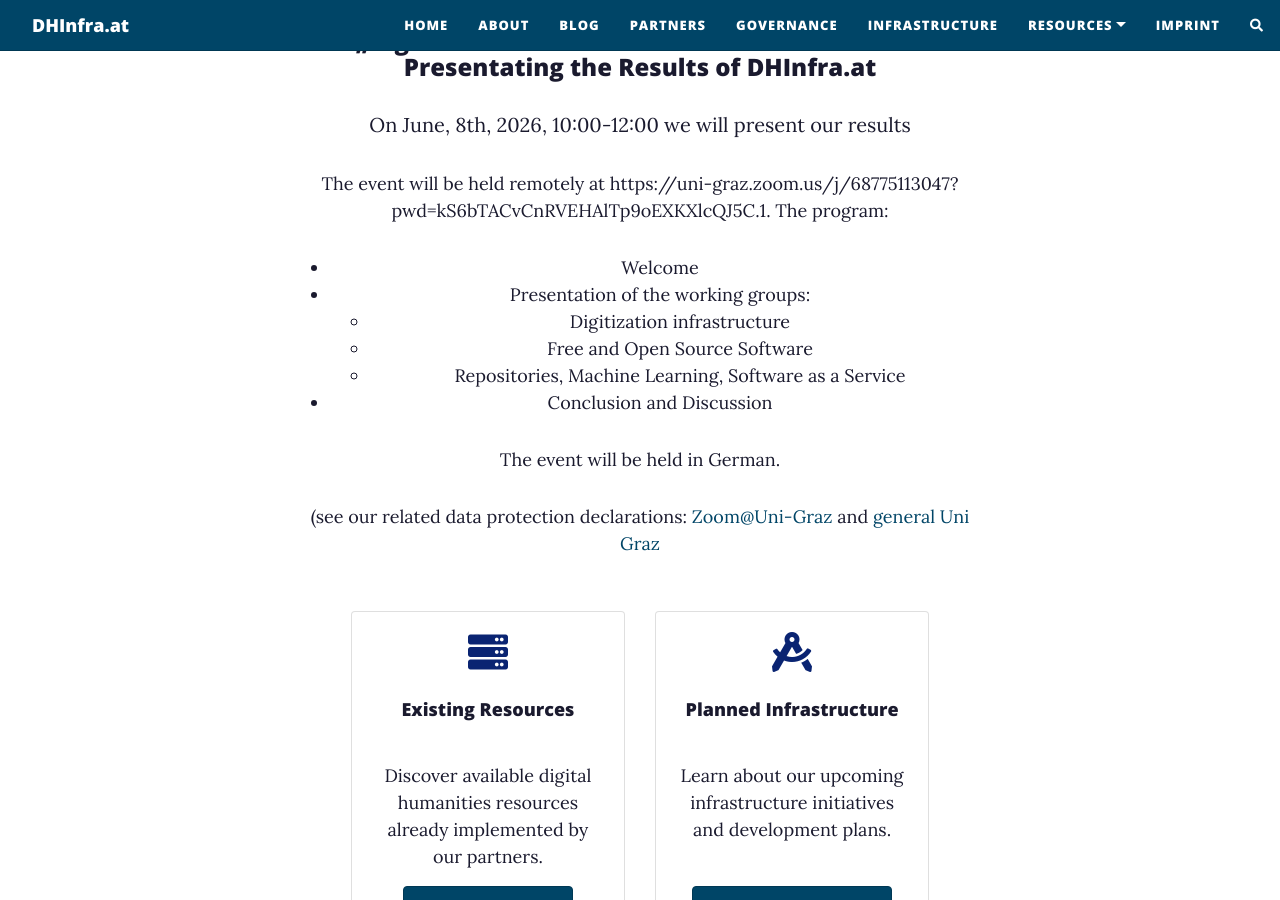
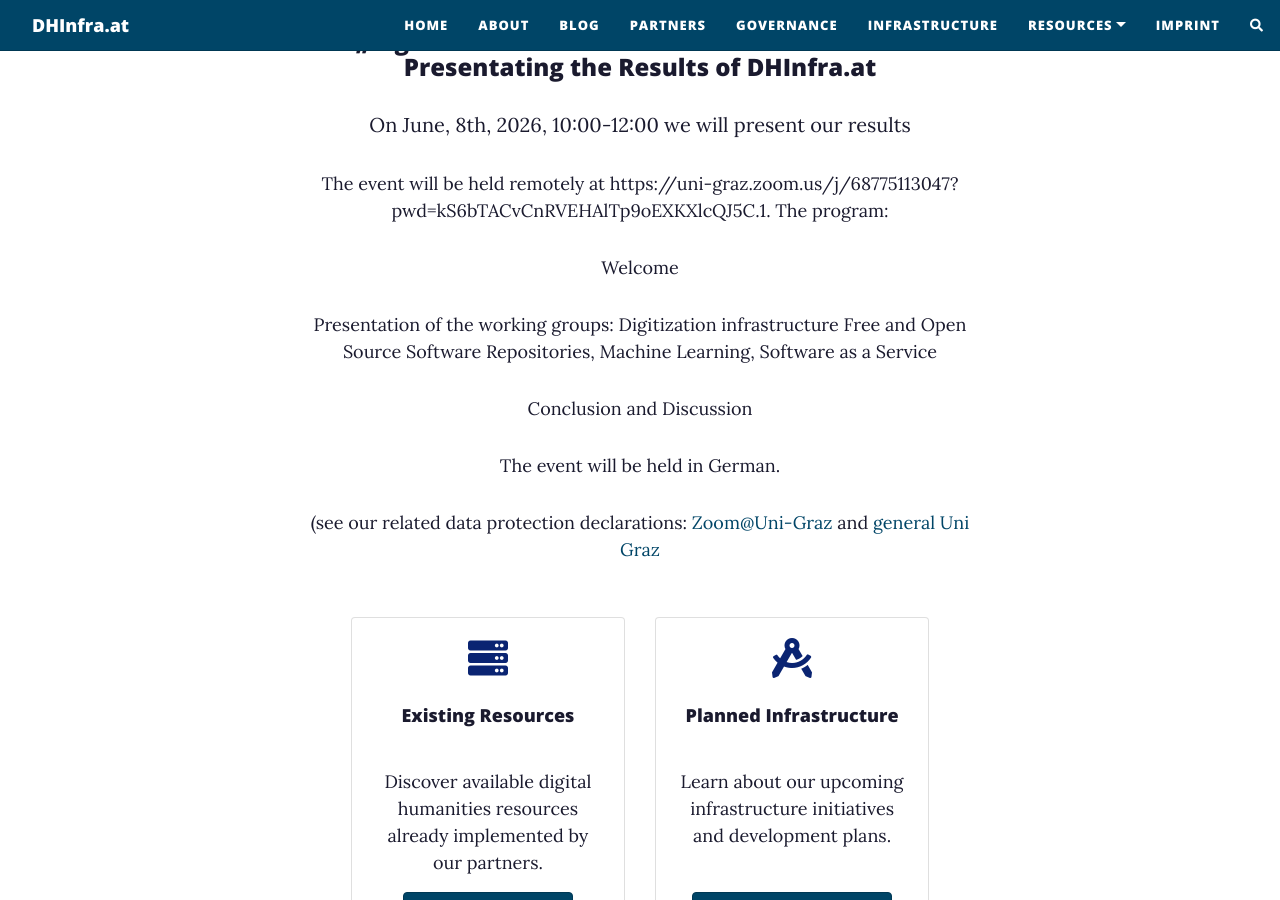
Before and after one commit to dhinfra-at/dhinfra-at.github.io, a Jekyll site: the page built from index.html, in a window 1280 px wide and 900 px high, scrolled down 555 px. Built offline with Jekyll 4.4.1, drawn with Linux system fonts in a browser that asks for light colours; the list of posts is cut into pages by our own code; comment, search, counter and statistics services are not loaded.

Commit message:
Refactor event agenda structure in index.html
Replaced the event agenda list with paragraphs for better formatting.

```diff
--- a/index.html
+++ b/index.html
@@ -62,16 +62,13 @@ subtitle: Digital Humanities Infrastructure in Austria
       <h3>„Digital Humanities Infrastructure in Austria : Presentating the Results of DHInfra.at</h3>
       <p class="lead">On <emph>June, 8th, 2026, 10:00-12:00</emph> we will present our results</p>
       <p>The event will be held remotely at https://uni-graz.zoom.us/j/68775113047?pwd=kS6bTACvCnRVEHAlTp9oEXKXlcQJ5C.1. The program:</p>
-      <ul>
-        <li>Welcome</li>
-        <li>Presentation of the working groups:
-          <ul>
-            <li>Digitization infrastructure</li>
-            <li>Free and Open Source Software</li>
-            <li>Repositories, Machine Learning, Software as a Service</li>
-          </ul>
-        <li>Conclusion and Discussion</li>
-      </ul>
+        <p>Welcome</p>
+        <p>Presentation of the working groups:<lb></lb>
+           Digitization infrastructure<lb></lb>
+            Free and Open Source Software<lb></lb>
+            Repositories, Machine Learning, Software as a Service
+          </p>
+        <p>Conclusion and Discussion</p>
       <p>The event will be held in German.</p>
       <p>(see our related data protection declarations: <a href="https://static.uni-graz.at/fileadmin/_files/_uniit/datenschutz/zoom/zoom_Datenschutzerklaerung_Gaeste.pdf">Zoom@Uni-Graz</a> and <a href="https://static.uni-graz.at/fileadmin/_files/_uniit/datenschutz/zoom/zoom_Datenschutzerklaerung_registrierte_NutzerInnen.pdf">general Uni Graz</a></p>
     </div>
```
